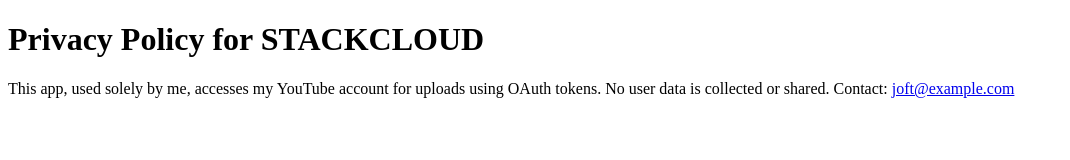
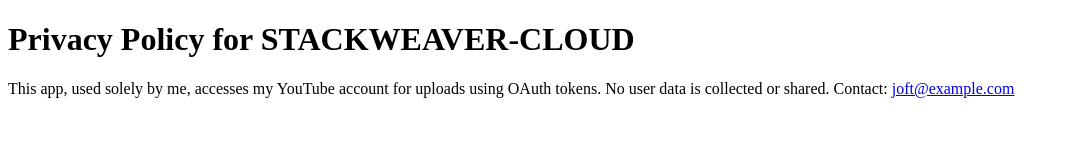
Before and after one commit to joftfem/joftfem.github.io, a plain HTML site: page privacy.html in a window 1280 px wide. Shown: the whole page, without its empty margins (0-1070 px from the left). Drawn offline with Linux system fonts and the light colour scheme.

Commit message:
Update privacy.html

```diff
--- a/privacy.html
+++ b/privacy.html
@@ -5,7 +5,7 @@
   <title>Privacy Policy</title>
 </head>
 <body>
-  <h1>Privacy Policy for STACKCLOUD</h1>
+  <h1>Privacy Policy for STACKWEAVER-CLOUD</h1>
   <p>This app, used solely by me, accesses my YouTube account for uploads using OAuth tokens. No user data is collected or shared. Contact: <a href="mailto:joft@example.com">joft@example.com</a></p>
 </body>
 </html>
```
